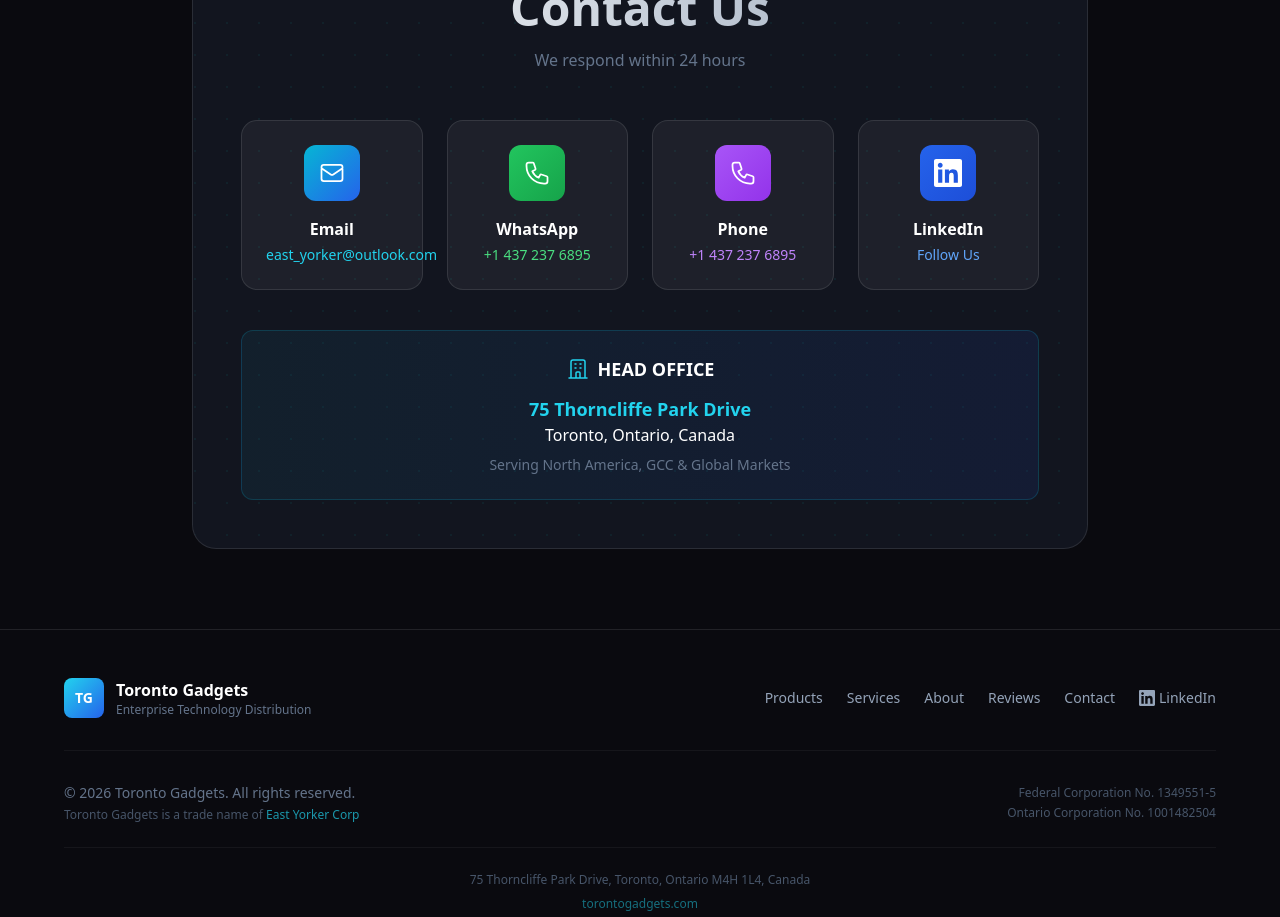
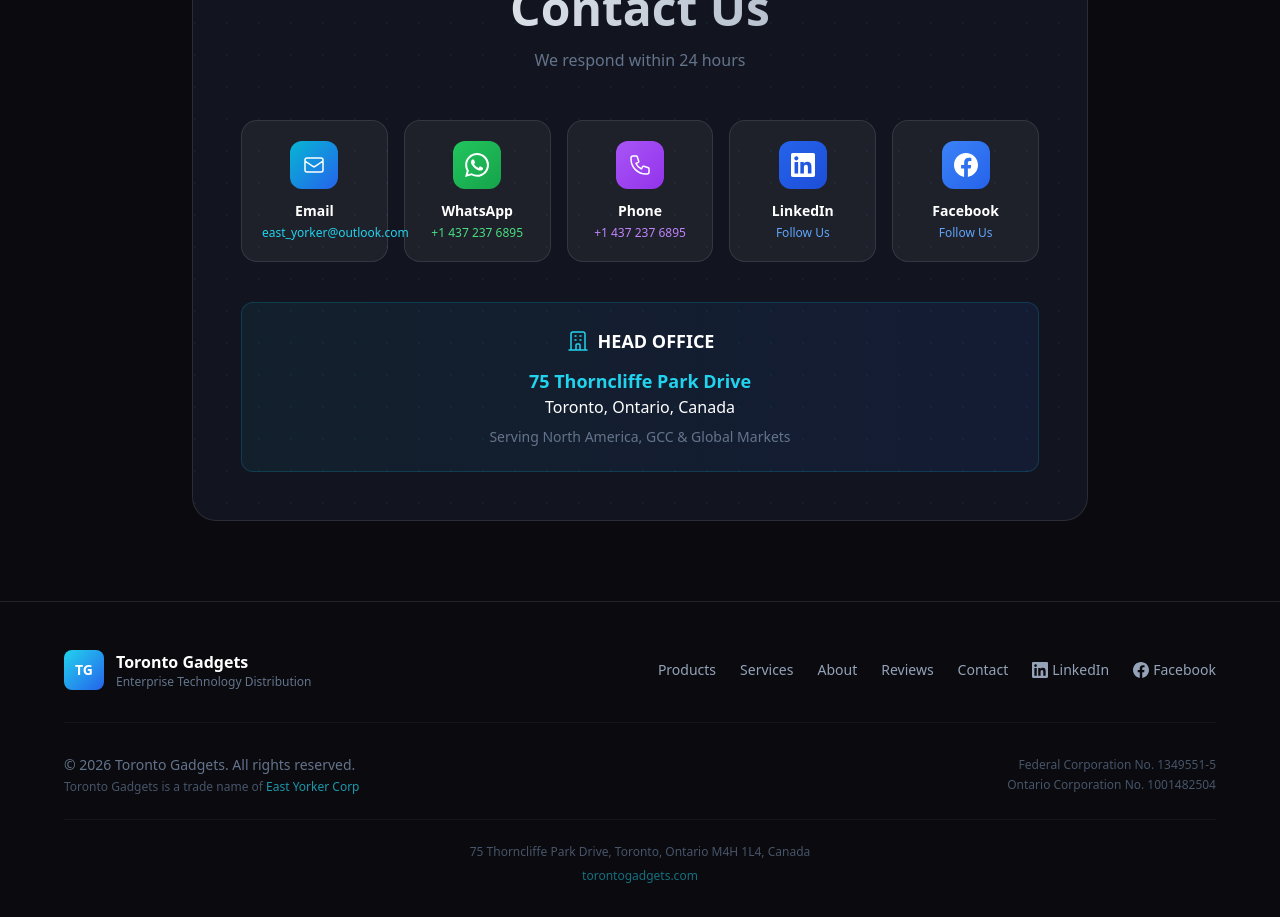
Before and after one commit to eastyorker111-sys/toronto-gadgets, a Next.js app: page / in a window 1280 px wide. Shown: the part 3740-4657 px from the top of the page. Built offline with nearby package versions, Linux system fonts and the light colour scheme.

Commit message:
Update page.tsx

```diff
--- a/app/page.tsx
+++ b/app/page.tsx
@@ -492,45 +492,55 @@ export default function Home() {
               <p className="text-slate-500">We respond within 24 hours</p>
             </div>
 
-            <div className="relative grid md:grid-cols-4 gap-6 mb-10">
-              <a href="mailto:east_yorker@outlook.com" className="group bg-white/5 border border-white/10 rounded-2xl p-6 text-center hover:border-cyan-500/50 transition-all">
-                <div className="w-14 h-14 bg-gradient-to-br from-cyan-500 to-blue-600 rounded-xl flex items-center justify-center mx-auto mb-4 group-hover:scale-110 transition-transform">
-                  <svg className="w-7 h-7 text-white" fill="none" stroke="currentColor" viewBox="0 0 24 24">
+            <div className="relative grid grid-cols-2 md:grid-cols-3 lg:grid-cols-5 gap-4 mb-10">
+              <a href="mailto:east_yorker@outlook.com" className="group bg-white/5 border border-white/10 rounded-2xl p-5 text-center hover:border-cyan-500/50 transition-all">
+                <div className="w-12 h-12 bg-gradient-to-br from-cyan-500 to-blue-600 rounded-xl flex items-center justify-center mx-auto mb-3 group-hover:scale-110 transition-transform">
+                  <svg className="w-6 h-6 text-white" fill="none" stroke="currentColor" viewBox="0 0 24 24">
                     <path strokeLinecap="round" strokeLinejoin="round" strokeWidth={1.5} d="M3 8l7.89 5.26a2 2 0 002.22 0L21 8M5 19h14a2 2 0 002-2V7a2 2 0 00-2-2H5a2 2 0 00-2 2v10a2 2 0 002 2z" />
                   </svg>
                 </div>
-                <h3 className="font-bold text-white mb-1">Email</h3>
-                <p className="text-cyan-400 text-sm">east_yorker@outlook.com</p>
+                <h3 className="font-bold text-white mb-1 text-sm">Email</h3>
+                <p className="text-cyan-400 text-xs">east_yorker@outlook.com</p>
               </a>
 
-              <a href="https://wa.me/14372376895" className="group bg-white/5 border border-white/10 rounded-2xl p-6 text-center hover:border-green-500/50 transition-all">
-                <div className="w-14 h-14 bg-gradient-to-br from-green-500 to-green-600 rounded-xl flex items-center justify-center mx-auto mb-4 group-hover:scale-110 transition-transform">
-                  <svg className="w-7 h-7 text-white" fill="none" stroke="currentColor" viewBox="0 0 24 24">
+              <a href="https://wa.me/14372376895" className="group bg-white/5 border border-white/10 rounded-2xl p-5 text-center hover:border-green-500/50 transition-all">
+                <div className="w-12 h-12 bg-gradient-to-br from-green-500 to-green-600 rounded-xl flex items-center justify-center mx-auto mb-3 group-hover:scale-110 transition-transform">
+                  <svg className="w-6 h-6 text-white" fill="currentColor" viewBox="0 0 24 24">
+                    <path d="M17.472 14.382c-.297-.149-1.758-.867-2.03-.967-.273-.099-.471-.148-.67.15-.197.297-.767.966-.94 1.164-.173.199-.347.223-.644.075-.297-.15-1.255-.463-2.39-1.475-.883-.788-1.48-1.761-1.653-2.059-.173-.297-.018-.458.13-.606.134-.133.298-.347.446-.52.149-.174.198-.298.298-.497.099-.198.05-.371-.025-.52-.075-.149-.669-1.612-.916-2.207-.242-.579-.487-.5-.669-.51-.173-.008-.371-.01-.57-.01-.198 0-.52.074-.792.372-.272.297-1.04 1.016-1.04 2.479 0 1.462 1.065 2.875 1.213 3.074.149.198 2.096 3.2 5.077 4.487.709.306 1.262.489 1.694.625.712.227 1.36.195 1.871.118.571-.085 1.758-.719 2.006-1.413.248-.694.248-1.289.173-1.413-.074-.124-.272-.198-.57-.347m-5.421 7.403h-.004a9.87 9.87 0 01-5.031-1.378l-.361-.214-3.741.982.998-3.648-.235-.374a9.86 9.86 0 01-1.51-5.26c.001-5.45 4.436-9.884 9.888-9.884 2.64 0 5.122 1.03 6.988 2.898a9.825 9.825 0 012.893 6.994c-.003 5.45-4.437 9.884-9.885 9.884m8.413-18.297A11.815 11.815 0 0012.05 0C5.495 0 .16 5.335.157 11.892c0 2.096.547 4.142 1.588 5.945L.057 24l6.305-1.654a11.882 11.882 0 005.683 1.448h.005c6.554 0 11.89-5.335 11.893-11.893a11.821 11.821 0 00-3.48-8.413z"/>
+                  </svg>
+                </div>
+                <h3 className="font-bold text-white mb-1 text-sm">WhatsApp</h3>
+                <p className="text-green-400 text-xs">+1 437 237 6895</p>
+              </a>
+
+              <a href="tel:+14372376895" className="group bg-white/5 border border-white/10 rounded-2xl p-5 text-center hover:border-purple-500/50 transition-all">
+                <div className="w-12 h-12 bg-gradient-to-br from-purple-500 to-purple-600 rounded-xl flex items-center justify-center mx-auto mb-3 group-hover:scale-110 transition-transform">
+                  <svg className="w-6 h-6 text-white" fill="none" stroke="currentColor" viewBox="0 0 24 24">
                     <path strokeLinecap="round" strokeLinejoin="round" strokeWidth={1.5} d="M3 5a2 2 0 012-2h3.28a1 1 0 01.948.684l1.498 4.493a1 1 0 01-.502 1.21l-2.257 1.13a11.042 11.042 0 005.516 5.516l1.13-2.257a1 1 0 011.21-.502l4.493 1.498a1 1 0 01.684.949V19a2 2 0 01-2 2h-1C9.716 21 3 14.284 3 6V5z" />
                   </svg>
                 </div>
-                <h3 className="font-bold text-white mb-1">WhatsApp</h3>
-                <p className="text-green-400 text-sm">+1 437 237 6895</p>
+                <h3 className="font-bold text-white mb-1 text-sm">Phone</h3>
+                <p className="text-purple-400 text-xs">+1 437 237 6895</p>
               </a>
 
-              <a href="tel:+14372376895" className="group bg-white/5 border border-white/10 rounded-2xl p-6 text-center hover:border-purple-500/50 transition-all">
-                <div className="w-14 h-14 bg-gradient-to-br from-purple-500 to-purple-600 rounded-xl flex items-center justify-center mx-auto mb-4 group-hover:scale-110 transition-transform">
-                  <svg className="w-7 h-7 text-white" fill="none" stroke="currentColor" viewBox="0 0 24 24">
-                    <path strokeLinecap="round" strokeLinejoin="round" strokeWidth={1.5} d="M3 5a2 2 0 012-2h3.28a1 1 0 01.948.684l1.498 4.493a1 1 0 01-.502 1.21l-2.257 1.13a11.042 11.042 0 005.516 5.516l1.13-2.257a1 1 0 011.21-.502l4.493 1.498a1 1 0 01.684.949V19a2 2 0 01-2 2h-1C9.716 21 3 14.284 3 6V5z" />
-                  </svg>
-                </div>
-                <h3 className="font-bold text-white mb-1">Phone</h3>
-                <p className="text-purple-400 text-sm">+1 437 237 6895</p>
-              </a>
-
-              <a href="https://www.linkedin.com/company/111398942/" target="_blank" rel="noopener noreferrer" className="group bg-white/5 border border-white/10 rounded-2xl p-6 text-center hover:border-blue-500/50 transition-all">
-                <div className="w-14 h-14 bg-gradient-to-br from-blue-600 to-blue-700 rounded-xl flex items-center justify-center mx-auto mb-4 group-hover:scale-110 transition-transform">
-                  <svg className="w-7 h-7 text-white" fill="currentColor" viewBox="0 0 24 24">
+              <a href="https://www.linkedin.com/company/toronto-gadgets" target="_blank" rel="noopener noreferrer" className="group bg-white/5 border border-white/10 rounded-2xl p-5 text-center hover:border-blue-500/50 transition-all">
+                <div className="w-12 h-12 bg-gradient-to-br from-blue-600 to-blue-700 rounded-xl flex items-center justify-center mx-auto mb-3 group-hover:scale-110 transition-transform">
+                  <svg className="w-6 h-6 text-white" fill="currentColor" viewBox="0 0 24 24">
                     <path d="M20.447 20.452h-3.554v-5.569c0-1.328-.027-3.037-1.852-3.037-1.853 0-2.136 1.445-2.136 2.939v5.667H9.351V9h3.414v1.561h.046c.477-.9 1.637-1.85 3.37-1.85 3.601 0 4.267 2.37 4.267 5.455v6.286zM5.337 7.433c-1.144 0-2.063-.926-2.063-2.065 0-1.138.92-2.063 2.063-2.063 1.14 0 2.064.925 2.064 2.063 0 1.139-.925 2.065-2.064 2.065zm1.782 13.019H3.555V9h3.564v11.452zM22.225 0H1.771C.792 0 0 .774 0 1.729v20.542C0 23.227.792 24 1.771 24h20.451C23.2 24 24 23.227 24 22.271V1.729C24 .774 23.2 0 22.222 0h.003z"/>
                   </svg>
                 </div>
-                <h3 className="font-bold text-white mb-1">LinkedIn</h3>
-                <p className="text-blue-400 text-sm">Follow Us</p>
+                <h3 className="font-bold text-white mb-1 text-sm">LinkedIn</h3>
+                <p className="text-blue-400 text-xs">Follow Us</p>
+              </a>
+
+              <a href="https://www.facebook.com/profile.php?id=61587119518549" target="_blank" rel="noopener noreferrer" className="group bg-white/5 border border-white/10 rounded-2xl p-5 text-center hover:border-blue-400/50 transition-all">
+                <div className="w-12 h-12 bg-gradient-to-br from-blue-500 to-blue-600 rounded-xl flex items-center justify-center mx-auto mb-3 group-hover:scale-110 transition-transform">
+                  <svg className="w-6 h-6 text-white" fill="currentColor" viewBox="0 0 24 24">
+                    <path d="M24 12.073c0-6.627-5.373-12-12-12s-12 5.373-12 12c0 5.99 4.388 10.954 10.125 11.854v-8.385H7.078v-3.47h3.047V9.43c0-3.007 1.792-4.669 4.533-4.669 1.312 0 2.686.235 2.686.235v2.953H15.83c-1.491 0-1.956.925-1.956 1.874v2.25h3.328l-.532 3.47h-2.796v8.385C19.612 23.027 24 18.062 24 12.073z"/>
+                  </svg>
+                </div>
+                <h3 className="font-bold text-white mb-1 text-sm">Facebook</h3>
+                <p className="text-blue-400 text-xs">Follow Us</p>
               </a>
             </div>
 
@@ -570,11 +580,17 @@ export default function Home() {
               <a href="#about" className="hover:text-cyan-400 transition-colors">About</a>
               <a href="#reviews" className="hover:text-cyan-400 transition-colors">Reviews</a>
               <a href="#contact" className="hover:text-cyan-400 transition-colors">Contact</a>
-              <a href="https://www.linkedin.com/company/111398942/" target="_blank" rel="noopener noreferrer" className="hover:text-cyan-400 transition-colors flex items-center gap-1">
+              <a href="https://www.linkedin.com/company/toronto-gadgets" target="_blank" rel="noopener noreferrer" className="hover:text-cyan-400 transition-colors flex items-center gap-1">
                 <svg className="w-4 h-4" fill="currentColor" viewBox="0 0 24 24">
                   <path d="M20.447 20.452h-3.554v-5.569c0-1.328-.027-3.037-1.852-3.037-1.853 0-2.136 1.445-2.136 2.939v5.667H9.351V9h3.414v1.561h.046c.477-.9 1.637-1.85 3.37-1.85 3.601 0 4.267 2.37 4.267 5.455v6.286zM5.337 7.433c-1.144 0-2.063-.926-2.063-2.065 0-1.138.92-2.063 2.063-2.063 1.14 0 2.064.925 2.064 2.063 0 1.139-.925 2.065-2.064 2.065zm1.782 13.019H3.555V9h3.564v11.452zM22.225 0H1.771C.792 0 0 .774 0 1.729v20.542C0 23.227.792 24 1.771 24h20.451C23.2 24 24 23.227 24 22.271V1.729C24 .774 23.2 0 22.222 0h.003z"/>
                 </svg>
                 LinkedIn
+              </a>
+              <a href="https://www.facebook.com/profile.php?id=61587119518549" target="_blank" rel="noopener noreferrer" className="hover:text-cyan-400 transition-colors flex items-center gap-1">
+                <svg className="w-4 h-4" fill="currentColor" viewBox="0 0 24 24">
+                  <path d="M24 12.073c0-6.627-5.373-12-12-12s-12 5.373-12 12c0 5.99 4.388 10.954 10.125 11.854v-8.385H7.078v-3.47h3.047V9.43c0-3.007 1.792-4.669 4.533-4.669 1.312 0 2.686.235 2.686.235v2.953H15.83c-1.491 0-1.956.925-1.956 1.874v2.25h3.328l-.532 3.47h-2.796v8.385C19.612 23.027 24 18.062 24 12.073z"/>
+                </svg>
+                Facebook
               </a>
             </div>
           </div>
```
